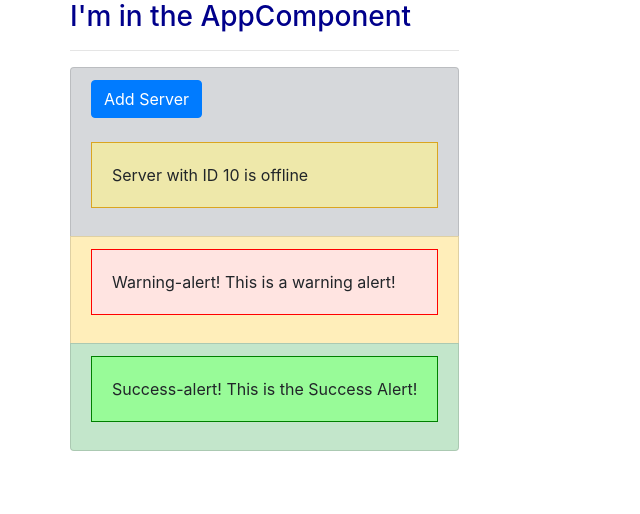
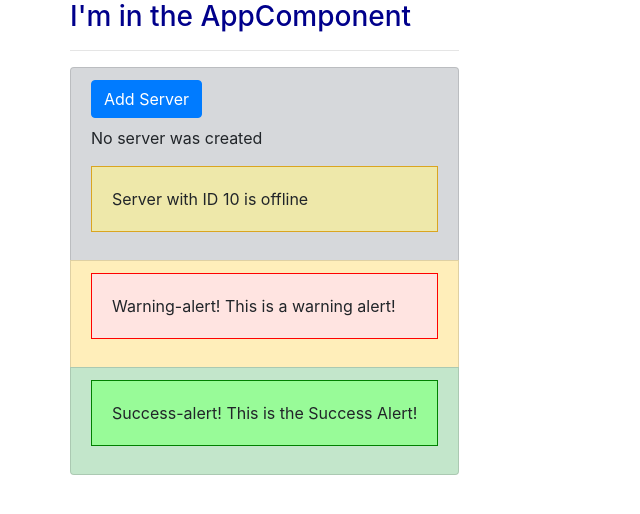
Before and after one commit to ddeveloper72/Angular_My_First_App, an Angular app: page / in a window 1280 px wide. Shown: the top 514 px of the page, without its empty margins (0-640 px from the left). Built offline with nearby package versions, Linux system fonts and the light colour scheme.

Commit message:
Added the action to call the event by eventbinding.

```diff
--- a/src/app/servers/servers.component.ts
+++ b/src/app/servers/servers.component.ts
@@ -8,6 +8,7 @@ import { Component, OnInit } from '@angular/core';
 })
 export class ServersComponent implements OnInit {
   allowNewServer = false;
+  serverCreationStatus = 'No server was created';
 
   constructor() {
     setTimeout(() => {
@@ -18,4 +19,8 @@ export class ServersComponent implements OnInit {
   ngOnInit() {
   }
 
+  onCreateServer() {
+    this.serverCreationStatus = 'Server was created';
+  }
+
 }
```
